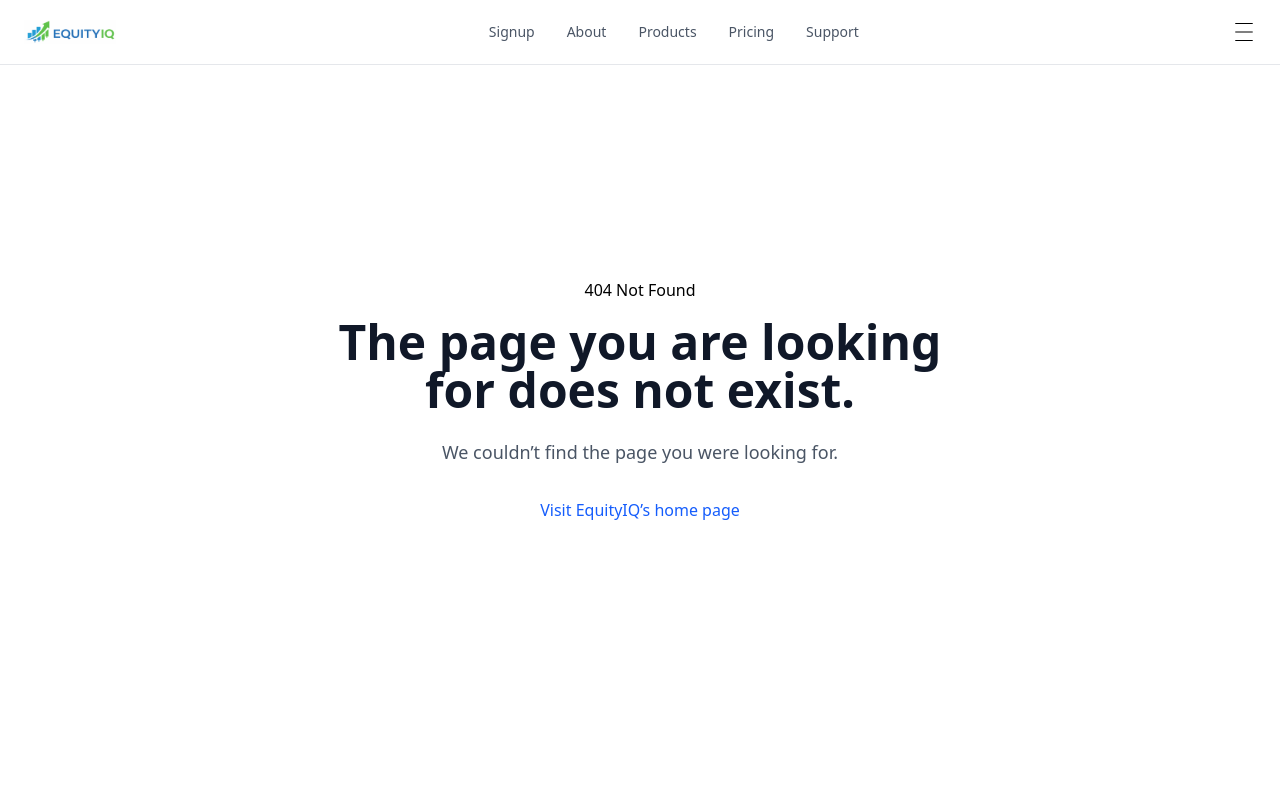
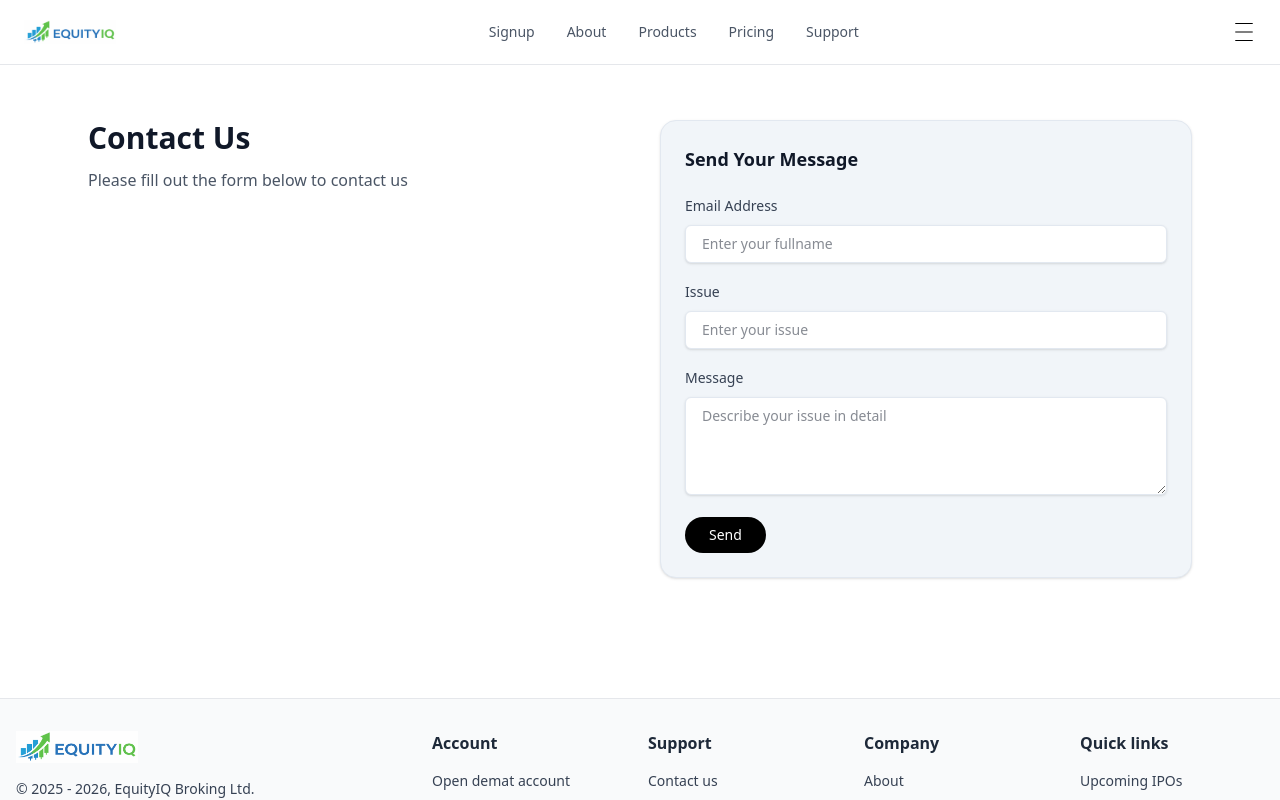
Before and after one commit to Kamal-2085/EquityIQ, a React (Vite) app in the folder frontend/: page /create-ticket in a window 1280 px wide. Shown: the top 800 px of the page. Built offline with nearby package versions, Linux system fonts and the light colour scheme; no server answers.

Commit message:
feat: add CreateTicket component and integrate it into Contact page for user support

```diff
--- a/frontend/src/App.jsx
+++ b/frontend/src/App.jsx
@@ -30,6 +30,7 @@ import Forgot_password_page from "./forgot_passwod/Forgot_password_page.jsx";
 import Update_user_password from "./forgot_passwod/Update_user_password.jsx";
 import Transaction_history_page from "./transaction_history/Transaction_history_page.jsx";
 import Policies from "./policies/Policies.jsx";
+import Create_Ticket from "./ticket/Create_Ticket.jsx";
 const LandingLayout = () => (
   <>
     <Navbar />
@@ -72,6 +73,7 @@ const App = () => {
           />
           <Route path="*" element={<Not_found />} />
           <Route path="/policies" element={<Policies />} />
+          <Route path="/create-ticket" element={<Create_Ticket />} />
         </Route>
 
         <Route path="/pulse" element={<PulseLayout />}>
--- a/frontend/src/contact_page/Contact.jsx
+++ b/frontend/src/contact_page/Contact.jsx
@@ -1,7 +1,21 @@
 import React from "react";
+import toast from "react-hot-toast";
 import { FaPhoneAlt } from "react-icons/fa";
 import Issue_resolver from "./Footer";
+import { useAuth } from "../auth/AuthProvider";
+import { useNavigate } from "react-router-dom";
 const Contact = () => {
+  const { accessToken, loading } = useAuth();
+  const navigate = useNavigate();
+
+  const handleCreateTicket = () => {
+    if (loading) return;
+    if (!accessToken) {
+      toast.error("Please Signup/Login first");
+      return;
+    }
+    navigate("/create-ticket");
+  };
   return (
     <section className="bg-white py-30">
       <div className="max-w-6xl mx-auto px-6">
@@ -18,7 +32,11 @@ const Contact = () => {
               Support portal
             </h2>
             <p className="text-gray-600 mb-4">Have a query?</p>
-            <button className="bg-blue-600 text-white px-5 py-2 rounded text-sm hover:bg-blue-700 transition cursor-pointer">
+            <button
+              type="button"
+              onClick={handleCreateTicket}
+              className="bg-blue-600 text-white px-5 py-2 rounded text-sm hover:bg-blue-700 transition cursor-pointer"
+            >
               Create a ticket
             </button>
           </div>
@@ -38,9 +56,7 @@ const Contact = () => {
 
           {/* Support */}
           <div>
-            <h2 className="text-lg font-medium text-gray-900 mb-2">
-              Support
-            </h2>
+            <h2 className="text-lg font-medium text-gray-900 mb-2">Support</h2>
             <p className="text-gray-600">Monday – Friday</p>
             <p className="text-gray-600 mb-3">8:30 AM – 5:00 PM</p>
             <div className="flex items-center gap-2 text-gray-700">
@@ -77,9 +93,8 @@ const Contact = () => {
           <div>
             <h3 className="text-lg font-medium text-gray-900 mb-2">HQ</h3>
             <p className="text-gray-600 leading-relaxed">
-              EquityIQ, #153/154, 4th Cross, J.P Nagar 4th Phase,
-              Opp. Clarence Public School,
-              Bengaluru – 560078
+              EquityIQ, #153/154, 4th Cross, J.P Nagar 4th Phase, Opp. Clarence
+              Public School, Bengaluru – 560078
             </p>
           </div>
 
@@ -88,10 +103,8 @@ const Contact = () => {
               Support & mailing address
             </h3>
             <p className="text-gray-600 leading-relaxed">
-              EquityIQ, #192A 4th Floor,
-              Kalyani Vista, 3rd Main Road,
-              JP Nagar 4th Phase,
-              Bengaluru – 560076
+              EquityIQ, #192A 4th Floor, Kalyani Vista, 3rd Main Road, JP Nagar
+              4th Phase, Bengaluru – 560076
             </p>
           </div>
         </div>
--- /dev/null
+++ b/frontend/src/ticket/Create_Ticket.jsx
@@ -0,0 +1,68 @@
+import React from "react";
+
+const Create_Ticket = () => {
+  return (
+    <section className="bg-white py-30">
+      <div className="max-w-6xl mx-auto px-6">
+        <div className="grid grid-cols-1 lg:grid-cols-2 gap-10 items-start">
+          <div>
+            <h1 className="text-3xl font-semibold text-gray-900">Contact Us</h1>
+            <p className="mt-3 text-gray-600">
+              Please fill out the form below to contact us
+            </p>
+          </div>
+
+          <div className="bg-slate-100 rounded-2xl p-6 shadow-sm border border-slate-200">
+            <h2 className="text-lg font-semibold text-gray-900">
+              Send Your Message
+            </h2>
+
+            <form className="mt-5 space-y-4">
+              <label className="block">
+                <span className="text-sm font-medium text-gray-700">
+                  Email Address
+                </span>
+                <input
+                  type="text"
+                  placeholder="Enter your fullname"
+                  className="mt-2 w-full rounded-md border border-slate-200 bg-white px-4 py-2 text-sm text-gray-900 shadow-sm focus:outline-none focus:ring-2 focus:ring-blue-500"
+                />
+              </label>
+
+              <label className="block">
+                <span className="text-sm font-medium text-gray-700">
+                  Issue
+                </span>
+                <input
+                  type="email"
+                  placeholder="Enter your issue"
+                  className="mt-2 w-full rounded-md border border-slate-200 bg-white px-4 py-2 text-sm text-gray-900 shadow-sm focus:outline-none focus:ring-2 focus:ring-blue-500"
+                />
+              </label>
+
+              <label className="block">
+                <span className="text-sm font-medium text-gray-700">
+                  Message
+                </span>
+                <textarea
+                  rows={4}
+                  placeholder="Describe your issue in detail"
+                  className="mt-2 w-full rounded-md border border-slate-200 bg-white px-4 py-2 text-sm text-gray-900 shadow-sm focus:outline-none focus:ring-2 focus:ring-blue-500"
+                />
+              </label>
+
+              <button
+                type="submit"
+                className="inline-flex items-center justify-center rounded-full bg-black px-6 py-2 text-sm font-medium text-white hover:bg-gray-900 transition"
+              >
+                Send
+              </button>
+            </form>
+          </div>
+        </div>
+      </div>
+    </section>
+  );
+};
+
+export default Create_Ticket;
```
Also changed, not shown: 1 other file (tests, documents, lock files or other folders).
